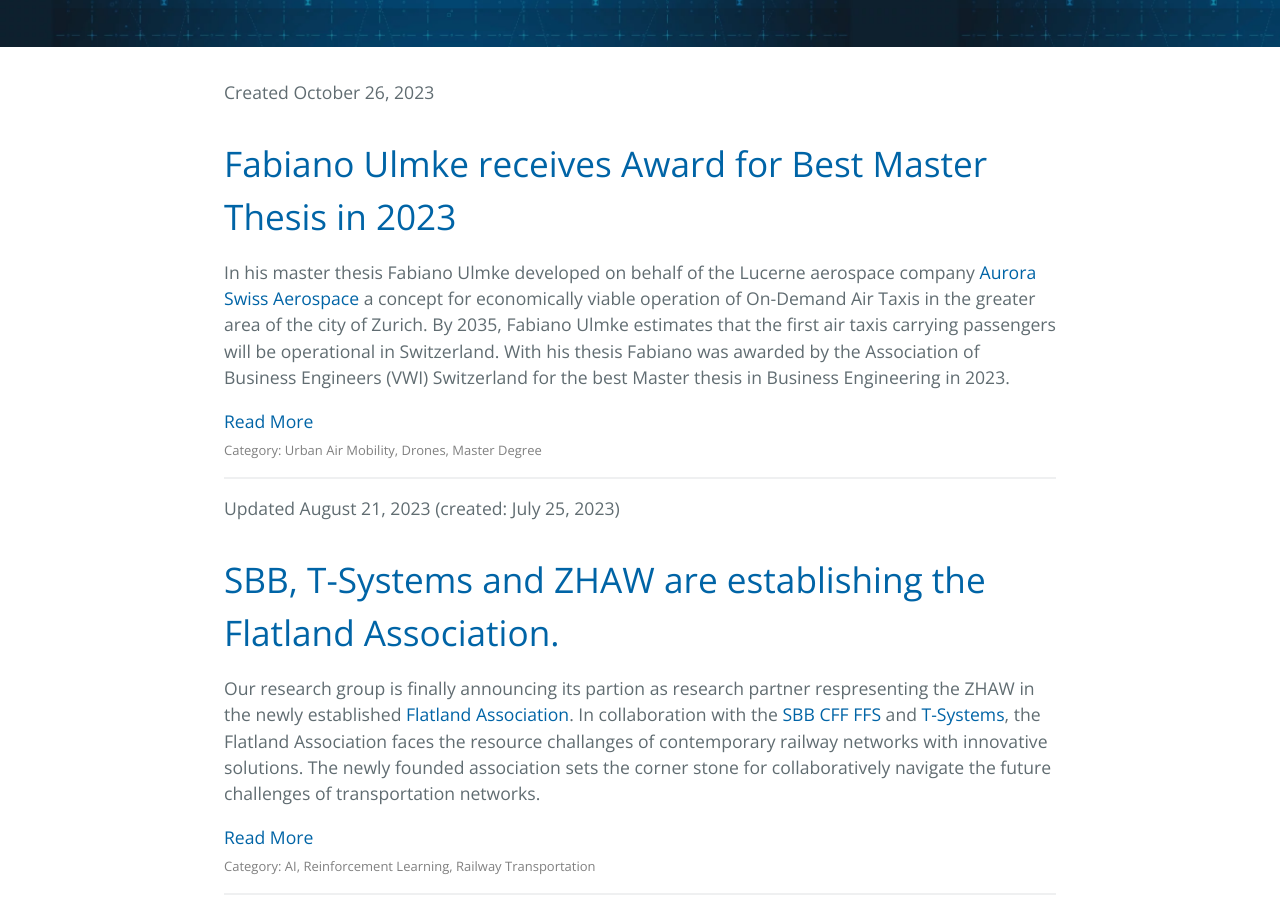
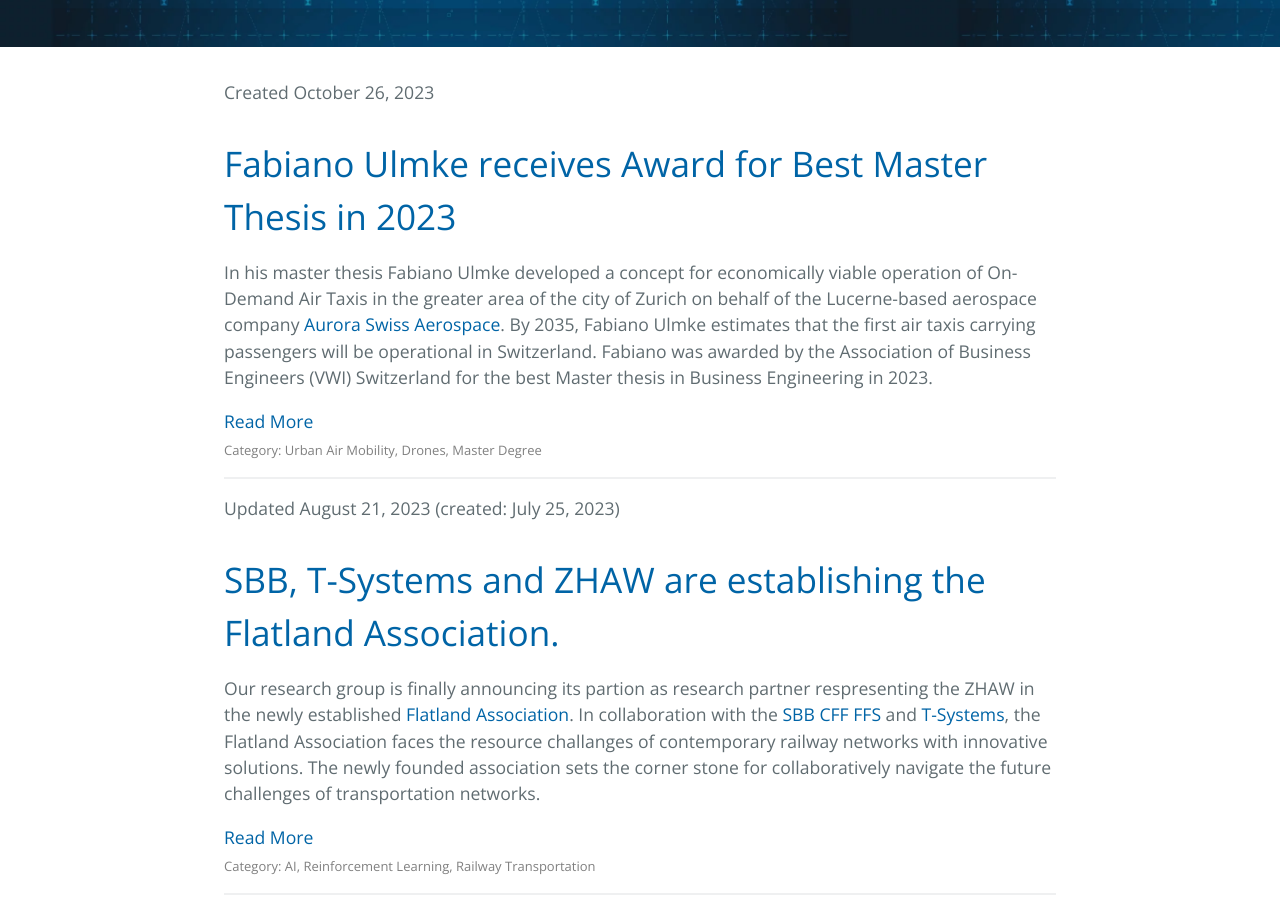
Before and after one commit to CyberneticLearningSystems/CyberneticLearningSystems.github.io, a Jekyll site: the page built from pages/news.md, in a window 1280 px wide and 900 px high, scrolled down 336 px. Built offline with Jekyll 4.4.1, drawn with Linux system fonts in a browser that asks for light colours.

Commit message:
MT_Ulmke correction

```diff
--- a/pages/_posts/2023-10-27-Best-Masterthesis-Fabiano-Ulmke.md
+++ b/pages/_posts/2023-10-27-Best-Masterthesis-Fabiano-Ulmke.md
@@ -9,7 +9,7 @@
 comments: true
 ---
 
-In his master thesis Fabiano Ulmke developed on behalf of the Lucerne aerospace company [Aurora Swiss Aerospace](https://careers.aurora.aero/) a concept for economically viable operation of On-Demand Air Taxis in the greater area of the city of Zurich. By 2035, Fabiano Ulmke estimates that the first air taxis carrying passengers will be operational in Switzerland. With his thesis Fabiano was awarded by the Association of Business Engineers (VWI) Switzerland for the best Master thesis in Business Engineering in 2023.
+In his master thesis Fabiano Ulmke developed a concept for economically viable operation of On-Demand Air Taxis in the greater area of the city of Zurich on behalf of the Lucerne-based aerospace company [Aurora Swiss Aerospace](https://careers.aurora.aero/). By 2035, Fabiano Ulmke estimates that the first air taxis carrying passengers will be operational in Switzerland. Fabiano was awarded by the Association of Business Engineers (VWI) Switzerland for the best Master thesis in Business Engineering in 2023.
 <!-- more -->
 
 ![Abbildung: eVOTL on Vertiport](https://intelligentsystemsgroup.github.io/pictures/vertiport_concept.png)
```
Also changed, not shown: other parts of pages/_posts/2023-10-27-Best-Masterthesis-Fabiano-Ulmke.md (+1 -1 lines).
